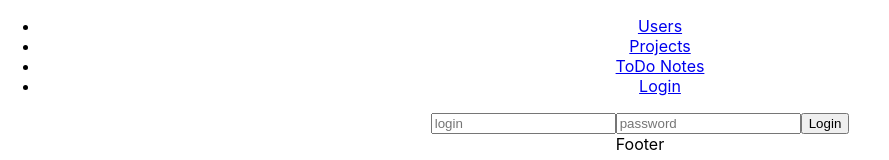
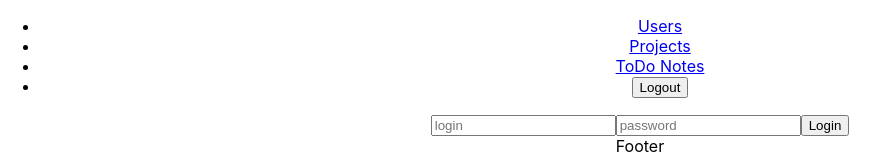
Before and after one commit to ElizavetaGorshenina/TODO-Notes, a React (Create React App) app in the folder frontend/: page /login in a window 1280 px wide. Shown: the top 160 px of the page, without its empty margins (0-889 px from the left). Built offline with nearby package versions, Linux system fonts and the light colour scheme; no server answers.

Commit message:
lesson_7 Logout option added

```diff
--- a/frontend/src/App.js
+++ b/frontend/src/App.js
@@ -1,7 +1,7 @@
 import React from 'react';
 import logo from './logo.svg';
 import './App.css';
-import MenuItem from './components/Menu.js'
+//import MenuItem from './components/Menu.js'
 import UserList from './components/User.js'
 import ProjectList from './components/Project.js'
 import UserProjectList from './components/UserProject.js'
@@ -10,7 +10,7 @@ import NotFound404 from './components/NotFoundPage.js'
 import LoginForm from './components/Login.js'
 import FooterItem from './components/Footer.js'
 import axios from 'axios'
-import {Route, Switch, Redirect, BrowserRouter} from 'react-router-dom'
+import {Route, Switch, Redirect, BrowserRouter, Link} from 'react-router-dom'
 import Cookies from 'universal-cookie'
 
 
@@ -33,6 +33,10 @@ class App extends React.Component {
   is_authenticated() {
     return this.state.token != ''
     }
+
+  logout() {
+    this.set_token('')
+  }
 
   get_token_from_storage() {
     const cookies = new Cookies()
@@ -73,7 +77,23 @@ class App extends React.Component {
     return (
       <div className='App'>
         <BrowserRouter>
-          <MenuItem />
+          <nav>
+              <ul>
+                  <li>
+                      <Link to='/users'>Users</Link>
+                  </li>
+                  <li>
+                      <Link to='/projects'>Projects</Link>
+                  </li>
+                  <li>
+                      <Link to='/todoes'>ToDo Notes</Link>
+                  </li>
+                  <li>
+                      {this.is_authenticated() ? <button onClick={()=>this.logout()}>Logout</button> :
+                          <Link to='/login'>Login</Link>}
+                  </li>
+              </ul>
+          </nav>
           <Switch>
             <Route exact path='/users' component={() => <UserList users={this.state.users} />} />
             <Route exact path='/projects' component={() => <ProjectList projects={this.state.projects} />} />
--- a/frontend/src/components/Menu.js
+++ b/frontend/src/components/Menu.js
@@ -1,5 +1,6 @@
 import React from 'react'
 import {Link} from 'react-router-dom'
+import App from './components/App.js'
 
 
 const MenuItem = () => {
@@ -16,7 +17,8 @@ const MenuItem = () => {
                     <Link to='/todoes'>ToDo Notes</Link>
                 </li>
                 <li>
-                    <Link to='/login'>Login</Link>
+                    {this.App.is_authenticated() ? <button onClick={()=>this.App.logout()}>Logout</button> :
+                        <Link to='/login'>Login</Link>}
                 </li>
             </ul>
         </nav>
```
